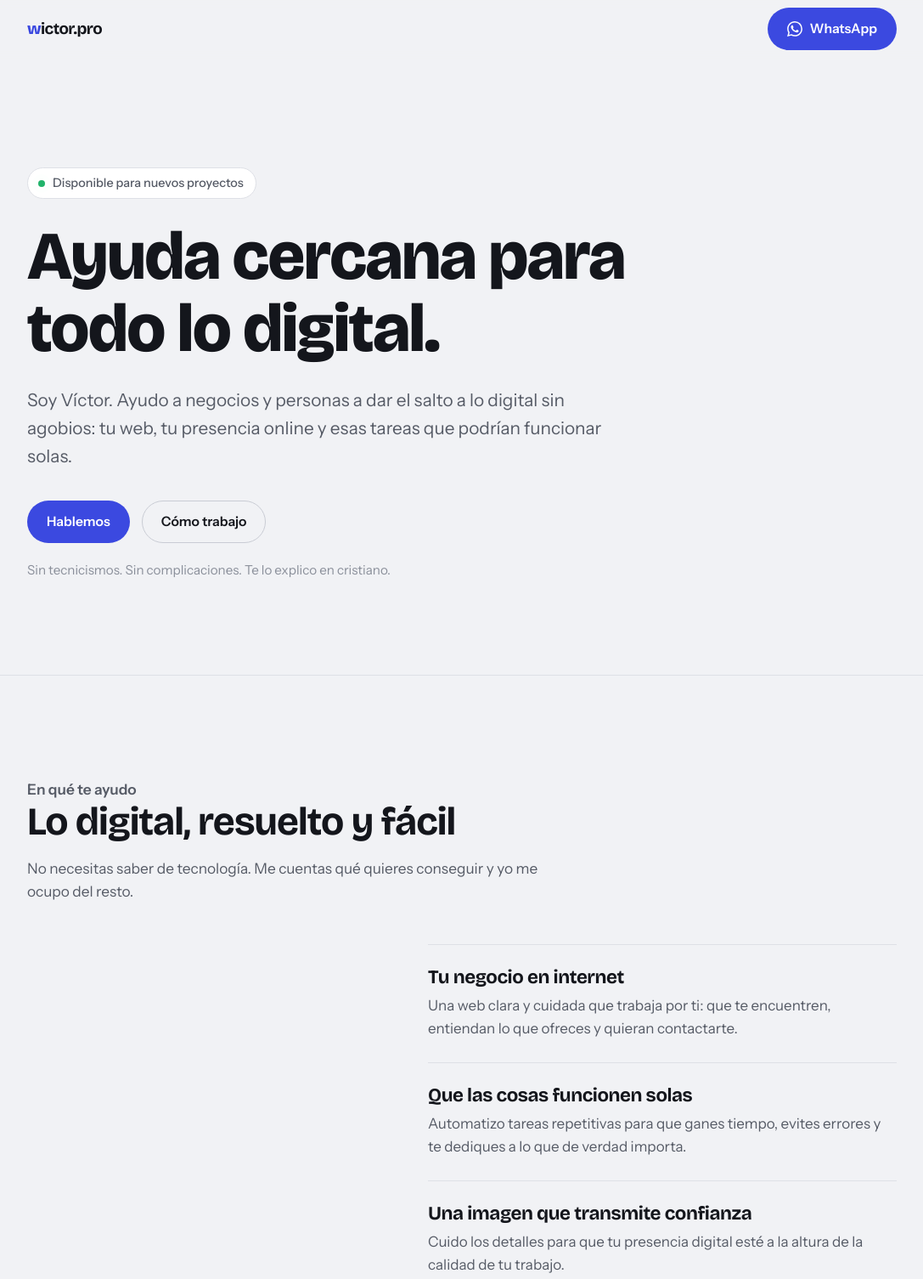
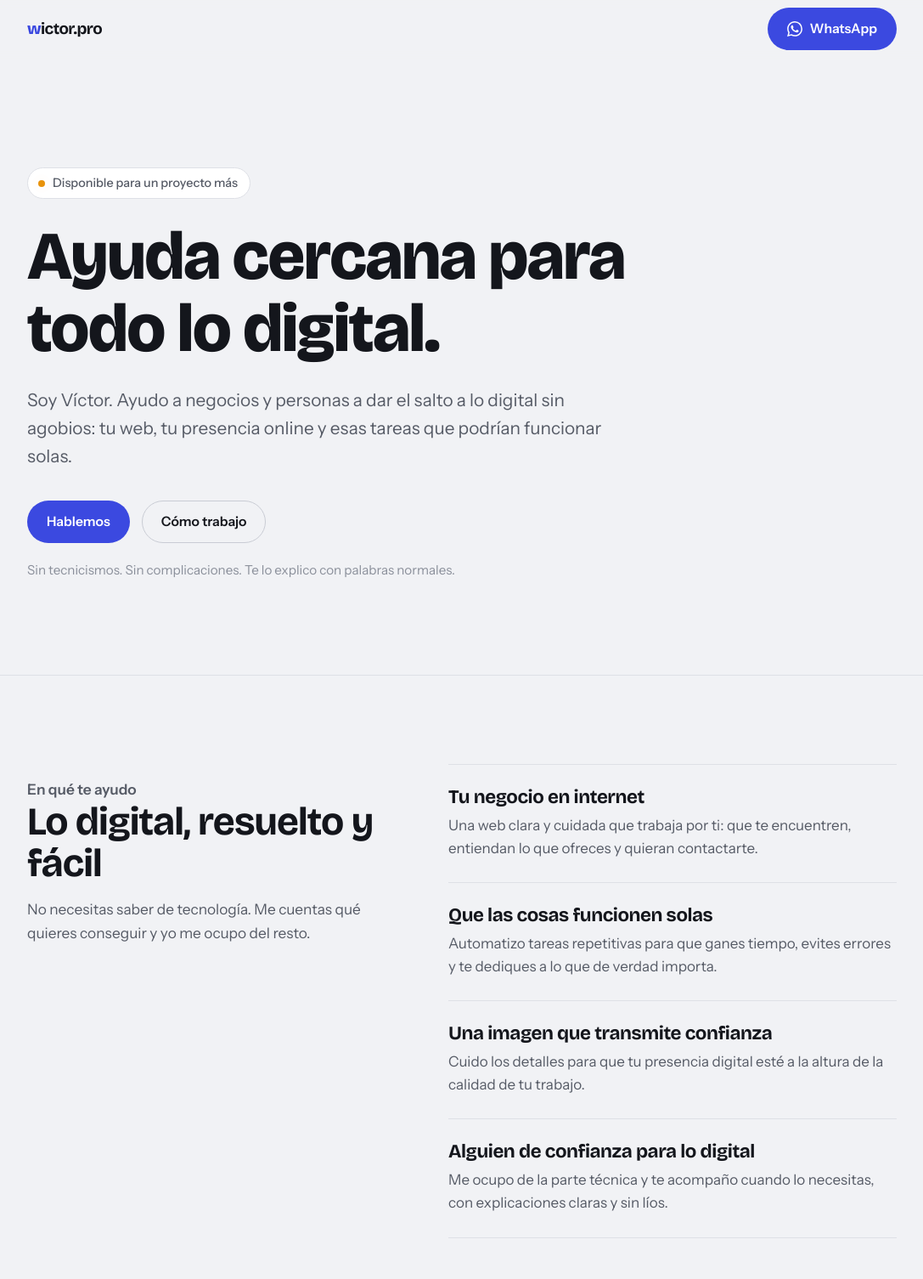
Before and after one commit to wictor81/wictor-pro, a plain HTML site: page index.html in a window 1280 px wide. Shown: the top 1505 px of the page at 85% size, without its empty margins (96-1183 px from the left). Drawn offline with nearby package versions, Linux system fonts and the light colour scheme.

Commit message:
Ajustes: mensaje WhatsApp sin emoji, seccion servicios a dos columnas, aviso en ambar y copy sin expresion religiosa
Co-Authored-By: Claude Opus 4.8 <noreply@anthropic.com>

```diff
--- a/index.html
+++ b/index.html
@@ -100,13 +100,13 @@
     border-radius: 999px; background: var(--paper-raise);
   }
   .status .dot {
-    width: 8px; height: 8px; border-radius: 50%; background: #22B36B;
-    box-shadow: 0 0 0 0 rgba(34,179,107,.5); animation: pulse 2.4s infinite;
+    width: 8px; height: 8px; border-radius: 50%; background: #E8930C;
+    box-shadow: 0 0 0 0 rgba(232,147,12,.5); animation: pulse 2.4s infinite;
   }
   @keyframes pulse {
-    0% { box-shadow: 0 0 0 0 rgba(34,179,107,.5); }
-    70% { box-shadow: 0 0 0 7px rgba(34,179,107,0); }
-    100% { box-shadow: 0 0 0 0 rgba(34,179,107,0); }
+    0% { box-shadow: 0 0 0 0 rgba(232,147,12,.5); }
+    70% { box-shadow: 0 0 0 7px rgba(232,147,12,0); }
+    100% { box-shadow: 0 0 0 0 rgba(232,147,12,0); }
   }
   .hero h1 {
     font-size: clamp(2.6rem, 6.6vw, 5rem); font-weight: 800;
@@ -127,7 +127,8 @@
   .section__head p { margin: 16px 0 0; color: var(--ink-soft); max-width: 54ch; font-size: 1.08rem; }
 
   /* ---------- Ayuda (servicios como beneficios) ---------- */
-  .help { display: grid; grid-template-columns: 0.85fr 1.15fr; gap: clamp(28px, 5vw, 64px); margin-top: 48px; align-items: start; }
+  .help { display: grid; grid-template-columns: 0.9fr 1.1fr; gap: clamp(28px, 5vw, 64px); align-items: start; }
+  .help .section__head { position: sticky; top: 92px; }
   .help__list { display: flex; flex-direction: column; }
   .help__item { padding: 26px 0; border-top: 1px solid var(--line); transition: padding-left .2s ease; }
   .help__item:last-child { border-bottom: 1px solid var(--line); }
@@ -191,6 +192,7 @@
   /* ---------- Responsive ---------- */
   @media (max-width: 880px) {
     .help { grid-template-columns: 1fr; }
+    .help .section__head { position: static; }
     .steps { grid-template-columns: 1fr; gap: 8px; }
     .step { display: grid; grid-template-columns: auto 1fr; gap: 18px; padding: 18px 0; border-top: 1px solid var(--line); }
     .step__no { margin-bottom: 0; }
@@ -216,7 +218,7 @@
 <header class="nav" id="nav">
   <div class="container nav__inner">
     <a href="#top" class="brand"><b>w</b>ictor.pro</a>
-    <a href="https://wa.me/34696705180?text=Hola%20V%C3%ADctor%2C%20te%20escribo%20desde%20wictor.pro%20%F0%9F%91%8B" target="_blank" rel="noopener" class="btn btn--primary" aria-label="Escríbeme por WhatsApp">
+    <a href="https://wa.me/34696705180?text=Hola%20V%C3%ADctor%2C%20te%20escribo%20desde%20wictor.pro" target="_blank" rel="noopener" class="btn btn--primary" aria-label="Escríbeme por WhatsApp">
       <svg class="ico" viewBox="0 0 24 24" width="18" height="18" fill="currentColor" aria-hidden="true"><path d="M17.472 14.382c-.297-.149-1.758-.867-2.03-.967-.273-.099-.471-.148-.67.15-.197.297-.767.967-.94 1.164-.173.199-.347.223-.644.075-.297-.15-1.255-.463-2.39-1.475-.883-.788-1.48-1.761-1.653-2.059-.173-.297-.018-.458.13-.606.134-.133.297-.347.446-.52.149-.174.198-.298.298-.497.099-.198.05-.371-.025-.52-.075-.149-.669-1.612-.916-2.207-.242-.579-.487-.5-.669-.51-.173-.007-.371-.009-.57-.009-.198 0-.52.074-.792.372-.272.297-1.04 1.016-1.04 2.479 0 1.462 1.065 2.875 1.213 3.074.149.198 2.096 3.2 5.077 4.487.709.306 1.262.489 1.694.625.712.227 1.36.195 1.871.118.571-.085 1.758-.719 2.006-1.413.248-.694.248-1.289.173-1.413-.074-.124-.272-.198-.57-.347m-5.421 7.403h-.004a9.87 9.87 0 01-5.031-1.378l-.361-.214-3.741.982.998-3.648-.235-.374a9.86 9.86 0 01-1.51-5.26c.001-5.45 4.436-9.884 9.888-9.884 2.64 0 5.122 1.03 6.988 2.898a9.825 9.825 0 012.893 6.994c-.003 5.45-4.437 9.884-9.885 9.884m8.413-18.297A11.815 11.815 0 0012.05 0C5.495 0 .16 5.335.157 11.892c0 2.096.547 4.142 1.588 5.945L.057 24l6.305-1.654a11.882 11.882 0 005.683 1.448h.005c6.554 0 11.89-5.335 11.893-11.893a11.821 11.821 0 00-3.48-8.413z"/></svg>
       WhatsApp
     </a>
@@ -228,28 +230,26 @@
   <!-- ============ HERO ============ -->
   <section class="hero">
     <div class="container">
-      <span class="status reveal"><span class="dot"></span> Disponible para nuevos proyectos</span>
+      <span class="status reveal"><span class="dot"></span> Disponible para un proyecto más</span>
       <h1 class="reveal">Ayuda cercana para todo lo digital.</h1>
       <p class="hero__lead reveal">Soy Víctor. Ayudo a negocios y personas a dar el salto a lo digital sin agobios: tu web, tu presencia online y esas tareas que podrían funcionar solas.</p>
       <div class="hero__cta reveal">
         <a href="#contacto" class="btn btn--primary">Hablemos</a>
         <a href="#como-trabajo" class="btn btn--ghost">Cómo trabajo</a>
       </div>
-      <p class="hero__note reveal">Sin tecnicismos. Sin complicaciones. Te lo explico en cristiano.</p>
+      <p class="hero__note reveal">Sin tecnicismos. Sin complicaciones. Te lo explico con palabras normales.</p>
     </div>
   </section>
 
   <!-- ============ EN QUÉ TE AYUDO ============ -->
   <section id="servicios" class="section">
     <div class="container">
-      <div class="section__head">
-        <p class="eyebrow">En qué te ayudo</p>
-        <h2>Lo digital, resuelto y fácil</h2>
-        <p>No necesitas saber de tecnología. Me cuentas qué quieres conseguir y yo me ocupo del resto.</p>
-      </div>
-
       <div class="help">
-        <div></div>
+        <div class="section__head">
+          <p class="eyebrow">En qué te ayudo</p>
+          <h2>Lo digital, resuelto y fácil</h2>
+          <p>No necesitas saber de tecnología. Me cuentas qué quieres conseguir y yo me ocupo del resto.</p>
+        </div>
         <div class="help__list">
           <div class="help__item">
             <h3>Tu negocio en internet</h3>
@@ -373,7 +373,7 @@
         <h2>¿Hablamos de lo que necesitas?</h2>
         <p>Cuéntame tu idea —una frase basta para empezar— y te respondo enseguida.</p>
         <div class="contact__actions">
-          <a href="https://wa.me/34696705180?text=Hola%20V%C3%ADctor%2C%20te%20escribo%20desde%20wictor.pro%20%F0%9F%91%8B" target="_blank" rel="noopener" class="btn btn--light">
+          <a href="https://wa.me/34696705180?text=Hola%20V%C3%ADctor%2C%20te%20escribo%20desde%20wictor.pro" target="_blank" rel="noopener" class="btn btn--light">
             <svg class="ico" viewBox="0 0 24 24" width="18" height="18" fill="currentColor" aria-hidden="true"><path d="M17.472 14.382c-.297-.149-1.758-.867-2.03-.967-.273-.099-.471-.148-.67.15-.197.297-.767.967-.94 1.164-.173.199-.347.223-.644.075-.297-.15-1.255-.463-2.39-1.475-.883-.788-1.48-1.761-1.653-2.059-.173-.297-.018-.458.13-.606.134-.133.297-.347.446-.52.149-.174.198-.298.298-.497.099-.198.05-.371-.025-.52-.075-.149-.669-1.612-.916-2.207-.242-.579-.487-.5-.669-.51-.173-.007-.371-.009-.57-.009-.198 0-.52.074-.792.372-.272.297-1.04 1.016-1.04 2.479 0 1.462 1.065 2.875 1.213 3.074.149.198 2.096 3.2 5.077 4.487.709.306 1.262.489 1.694.625.712.227 1.36.195 1.871.118.571-.085 1.758-.719 2.006-1.413.248-.694.248-1.289.173-1.413-.074-.124-.272-.198-.57-.347m-5.421 7.403h-.004a9.87 9.87 0 01-5.031-1.378l-.361-.214-3.741.982.998-3.648-.235-.374a9.86 9.86 0 01-1.51-5.26c.001-5.45 4.436-9.884 9.888-9.884 2.64 0 5.122 1.03 6.988 2.898a9.825 9.825 0 012.893 6.994c-.003 5.45-4.437 9.884-9.885 9.884m8.413-18.297A11.815 11.815 0 0012.05 0C5.495 0 .16 5.335.157 11.892c0 2.096.547 4.142 1.588 5.945L.057 24l6.305-1.654a11.882 11.882 0 005.683 1.448h.005c6.554 0 11.89-5.335 11.893-11.893a11.821 11.821 0 00-3.48-8.413z"/></svg>
             Escríbeme por WhatsApp
           </a>
```
